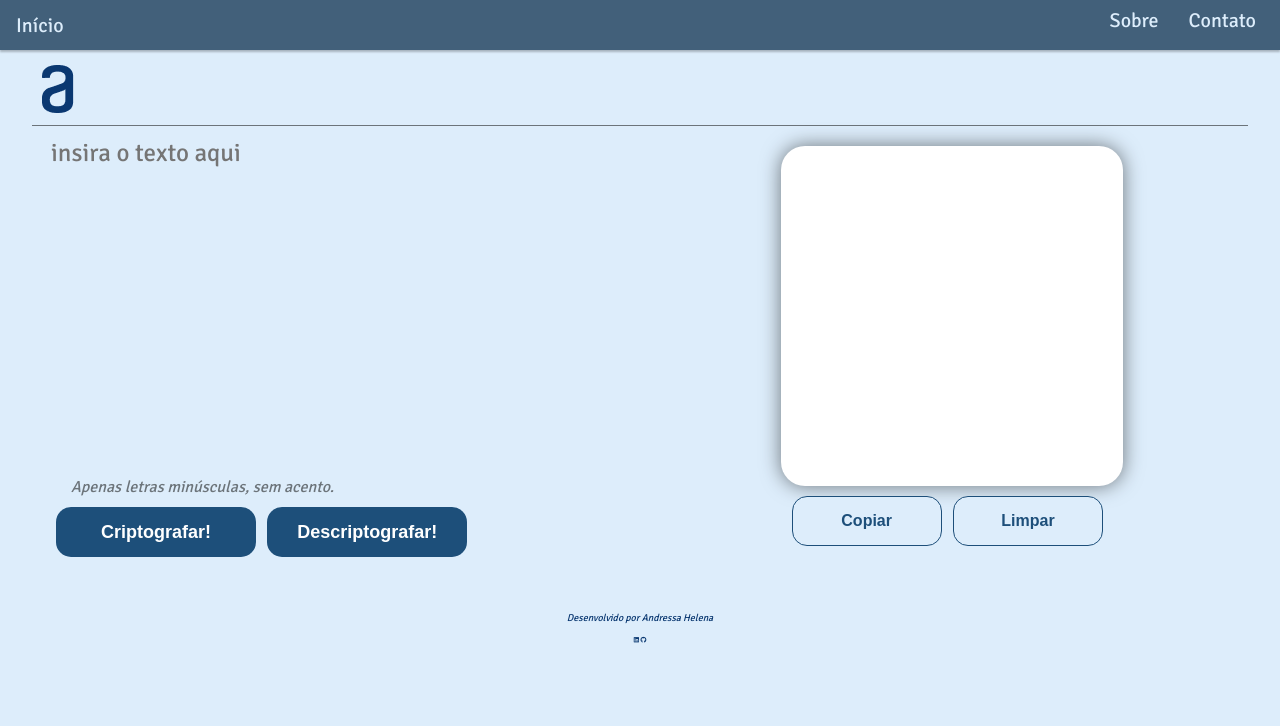
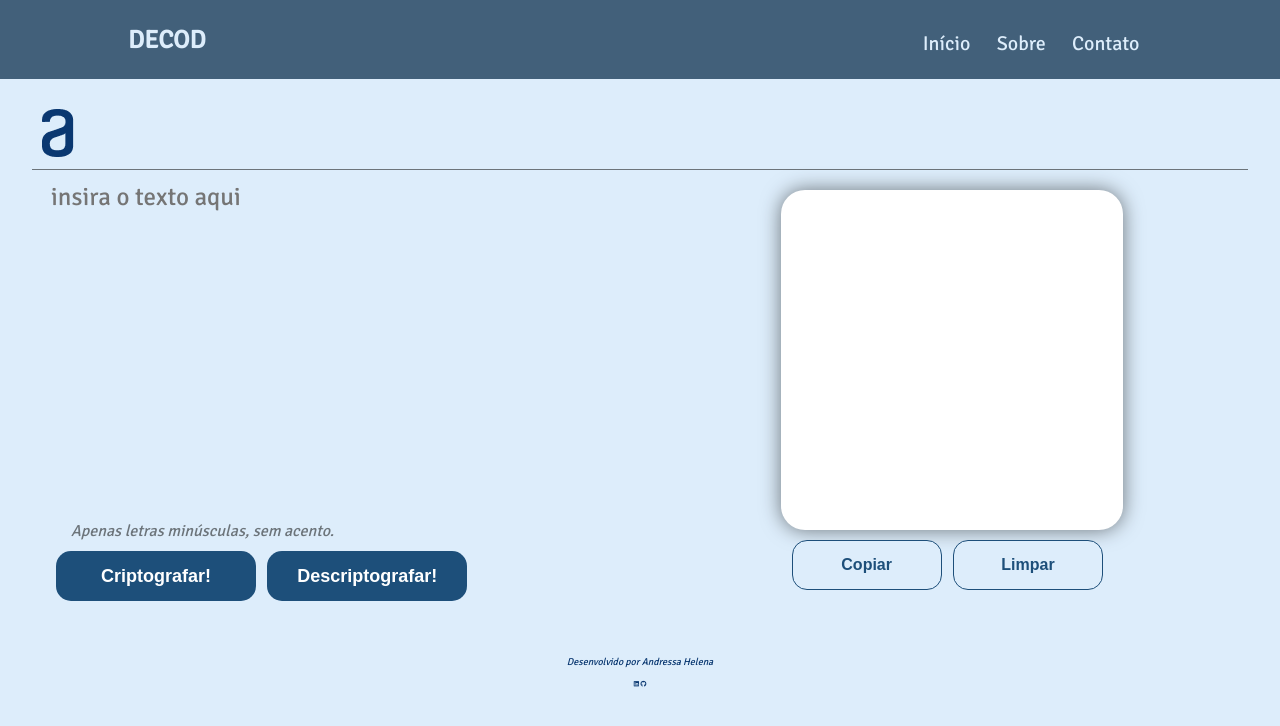
Before and after one commit to AndressaHelena/Decodificador-de-Texto-Alura, a plain HTML site: page index.html in a window 1280 px wide. Drawn offline with Linux system fonts and the light colour scheme.

Commit message:
Alterações no header e navbar

```diff
--- a/index.html
+++ b/index.html
@@ -1,45 +1,64 @@
 <!DOCTYPE html>
 <html lang="pt-BR">
   <head>
-    <meta charset="UTF-8">
-    <meta http-equiv="X-UA-Compatible" content="IE=edge">
-    <meta name="viewport" content="width=device-width, initial-scale=1.0">
-    <link rel="shortcut icon" type="imagex/png" href="img/cadeado.png">
-    <script src="https://kit.fontawesome.com/5acba91aeb.js" crossorigin="anonymous"></script>
-    <link rel="stylesheet" href="style.css">
+    <meta charset="UTF-8" />
+    <meta http-equiv="X-UA-Compatible" content="IE=edge" />
+    <meta name="viewport" content="width=device-width, initial-scale=1.0" />
+    <link rel="shortcut icon" type="imagex/png" href="img/cadeado.png" />
+    <script
+      src="https://kit.fontawesome.com/5acba91aeb.js"
+      crossorigin="anonymous"
+    ></script>
+    <link rel="stylesheet" href="style.css" />
 
     <title>Decodificador de Texto</title>
   </head>
 
   <body>
-  <header class="header">
-    <div class="inicio">
-      <a href="#">Início</a>
-    </div>
+    <header>
+      <a href="#" class="logo">DECOD</a>
       <nav>
-    <ul class="menu">
-      <li><a href="sobre.html">Sobre</a></li>
-      <li><a href="#links">Contato</a></li>
+        <ul class="nav-links">
+          <li><a href="#">Início</a></li>
+          <li><a href="./sobre.html" target="_blank">Sobre</a></li>
+          <li><a href="#">Contato</a></li>
         </ul>
       </nav>
     </header>
 
     <div class="alura">
-    <img nome="alura" class="alura" id="alura" src="img/alura.png" alt="">
+      <img nome="alura" class="alura" id="alura" src="img/alura.png" alt="" />
     </div>
 
     <main class="main">
       <section class="form">
         <form action="">
-
           <div>
-            <textarea class="text-input" type="text" name="input-texto" id="input-texto"placeholder="insira o texto aqui"></textarea>
-            <label class="alerta" for="input-texto">Apenas letras minúsculas, sem acento.</label>
+            <textarea
+              class="text-input"
+              type="text"
+              name="input-texto"
+              id="input-texto"
+              placeholder="insira o texto aqui"
+            ></textarea>
+            <label class="alerta" for="input-texto"
+              >Apenas letras minúsculas, sem acento.</label
+            >
           </div>
 
           <div id="button">
-            <input class="btn" type="submit" value="Criptografar!" id="btn-cripto">
-            <input class="btn" type="submit" value="Descriptografar!" id="btn-descripto">
+            <input
+              class="btn"
+              type="submit"
+              value="Criptografar!"
+              id="btn-cripto"
+            />
+            <input
+              class="btn"
+              type="submit"
+              value="Descriptografar!"
+              id="btn-descripto"
+            />
           </div>
         </form>
       </section>
@@ -47,23 +66,25 @@
       <section class="return">
         <textarea class="msg" type="text" id="mensagem" readonly></textarea>
         <div class="btns">
-          <input class="btn" type="submit" value="Copiar" id="btn-copy">
+          <input class="btn" type="submit" value="Copiar" id="btn-copy" />
           <button class="limpar" type="submit" id="limpar">Limpar</button>
         </div>
       </section>
-
     </main>
 
     <footer>
       <div class="rodape-texto">
         <p><i>Desenvolvido por Andressa Helena</i></p>
       </div>
-      <div id="links"class="rodape-ancora">
-        <a target="_blank" href="https://www.linkedin.com/in/andressa-helena/"><i class="fa-brands fa-linkedin  fa-xl"></i></a>
-        <a target="_blank" href="https://github.com/AndressaHelena"><i class="fa-brands fa-github  fa-x-2"></i></a>
+      <div id="links" class="rodape-ancora">
+        <a target="_blank" href="https://www.linkedin.com/in/andressa-helena/"
+          ><i class="fa-brands fa-linkedin fa-xl"></i
+        ></a>
+        <a target="_blank" href="https://github.com/AndressaHelena"
+          ><i class="fa-brands fa-github fa-x-2"></i
+        ></a>
       </div>
     </footer>
-
 
     <script src="script.js"></script>
   </body>
--- a/style.css
+++ b/style.css
@@ -7,20 +7,27 @@
 
   font-size: 62.5%;
   /*Regra de 3 (10*100%)/16=62,5% para transformar 16px em 10px 1rem=10px (acessibilidade)*/
-
 }
 
+/* ======================GERAL====================== */
+:root {
+  --primary-color: #ddedfb;
+  --menu-color: #6c747a;
+  --font-color: #1d4f7a;
+  --blue-color: #42607a;
+}
+
+li,
+a {
+  font-weight: 500;
+  text-decoration: none;
+  list-style: none;
+  color: var(--primary-color);
+}
 
 body {
-
-  --primary-color: #DDEDFB;
-  --menu-color: #6C747A;
-  --font-color: #1D4F7A;
-  --blue-color: #42607A;
-
   background-color: var(--primary-color);
   color: var(--menu-color);
-
 
   font-family: 'Signika', sans-serif, Verdana, Geneva, Tahoma, sans-serif;
 
@@ -28,35 +35,69 @@ body {
   height: 100vh;
 }
 
+/* ======================HEADER====================== */
+header {
+  background-color: var(--blue-color);
+  display: flex;
+  justify-content: space-between;
+  align-items: center;
+  padding: 2rem 10%;
+
+  margin-bottom: 3rem;
+}
+
+.logo {
+  font-weight: 700;
+  font-size: 2.5rem;
+
+  cursor: pointer;
+}
+
+/* ======================NAVIGATION====================== */
+.nav-links li {
+  display: inline-block;
+  padding: 0 1.25rem;
+  font-size: 3.2rem;
+}
+
+.nav-links li a {
+  transition: transform 0.3s;
+
+  display: inline-block;
+
+  transform: translateY(0);
+}
+
+.nav-links li a:hover {
+  color: #fff;
+
+  transform: translateY(-10%);
+}
+
 .rodape-ancora a {
   text-decoration: none;
-  color: #0A3871;
+  color: #0a3871;
 }
 
-
 .alura {
-
   width: auto;
   height: auto;
   margin-bottom: 1rem;
   margin-left: 1rem;
-
 }
-div.alura{
-  border-bottom:#6C747A solid 1px;
-  width:95%;
+div.alura {
+  border-bottom: #6c747a solid 1px;
+  width: 95%;
   margin-inline: auto;
 }
 
 .main {
-
   max-width: 100%;
   margin-left: 5rem;
   margin-right: 5rem;
   display: flex;
   justify-content: center;
   height: 450px;
-
 }
 
 .header,
@@ -70,8 +111,6 @@ div.alura{
   flex-wrap: wrap;
   box-shadow: 0px 2px 2px 0px rgba(0, 0, 0, 0.25);
   margin-bottom: 1.5rem;
-
-
 }
 
 .header a,
@@ -85,29 +124,22 @@ div.alura{
   align-items: center;
   display: flex;
   margin-left: 8px;
-
-
 }
 
 .menu {
   margin-right: 10px;
-
 }
-
 
 .menu li {
   display: block;
   padding-inline-end: 6px;
   margin: 8px;
-
 }
 
 .header-sobre a {
-
   padding-inline-end: 6px;
   margin: 8px;
 }
-
 
 .return {
   padding: 10px;
@@ -117,11 +149,10 @@ div.alura{
   width: 40rem;
   height: 500px;
 }
-.btns{
+.btns {
   margin-inline: 3rem;
   width: 34rem;
   padding-top: 10px;
-
 }
 .form {
   border: transparent solid 1px;
@@ -135,7 +166,6 @@ textarea {
 }
 
 #mensagem {
-
   width: 90%;
   max-width: 98rem;
   height: 34rem;
@@ -148,12 +178,11 @@ textarea {
   background-color: white;
 
   box-shadow: 0 0 20px var(--menu-color);
-
 }
 
 .text-input {
   border-radius: 0.5em;
-  border: 1px #D8DFE8;
+  border: 1px #d8dfe8;
   display: block;
   width: 90%;
   max-width: 98rem;
@@ -161,7 +190,6 @@ textarea {
   font-size: 2.5rem;
   font-family: inherit;
   background: transparent;
-
 }
 
 #mensagem:focus,
@@ -190,7 +218,6 @@ textarea {
   font-size: 1.8rem;
   text-align: center;
   margin-inline: 0.5rem;
-
 }
 
 #btn-cripto:hover,
@@ -213,10 +240,7 @@ textarea {
   font-size: 1.6rem;
   border: 1px solid var(--font-color);
   margin-right: 1rem;
-
-
 }
-
 
 #btn-copy:hover,
 #limpar:hover {
@@ -224,11 +248,8 @@ textarea {
   background-color: var(--font-color);
 }
 
-
-
-
 .rodape-texto {
-  color: #0A3871;
+  color: #0a3871;
   text-align: center;
   height: 4rem;
   padding: 20px 0px;
@@ -244,8 +265,6 @@ textarea {
 .cards {
   display: flex;
   justify-content: center;
-
-
 }
 
 .card1,
@@ -258,7 +277,6 @@ textarea {
   text-align: center;
   border-radius: 15px;
   box-shadow: 0px 2px 2px 0px rgba(0, 0, 0, 0.25);
-
 }
 
 .cards h2 {
@@ -268,15 +286,14 @@ textarea {
   font-variant: small-caps;
 }
 
-footer p{
+footer p {
   font-size: 1.6rem;
 }
-@media(max-width:700px){
-  div.cards{
+@media (max-width: 700px) {
+  div.cards {
     width: 400px;
     margin-bottom: 20px;
     justify-content: center;
     flex-direction: column;
-
   }
 }
```
Lines whose indentation alone changed are shown as unchanged.
